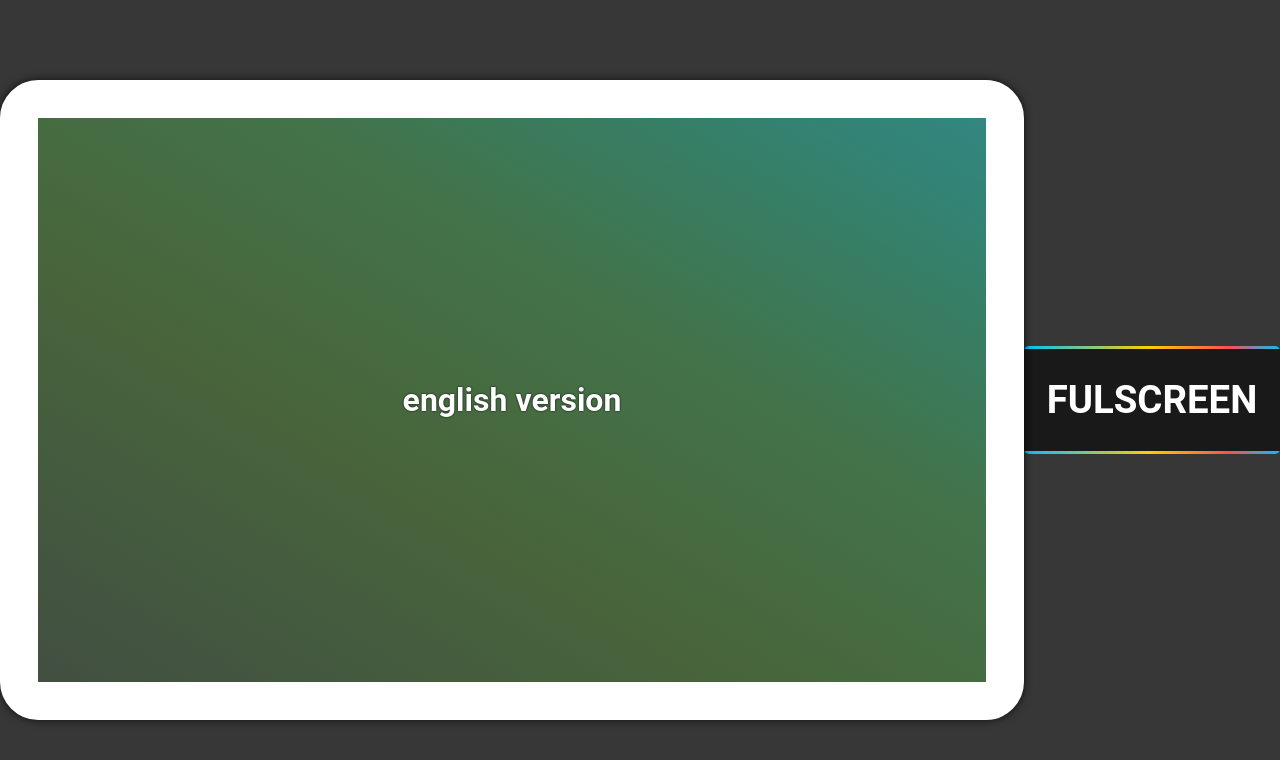
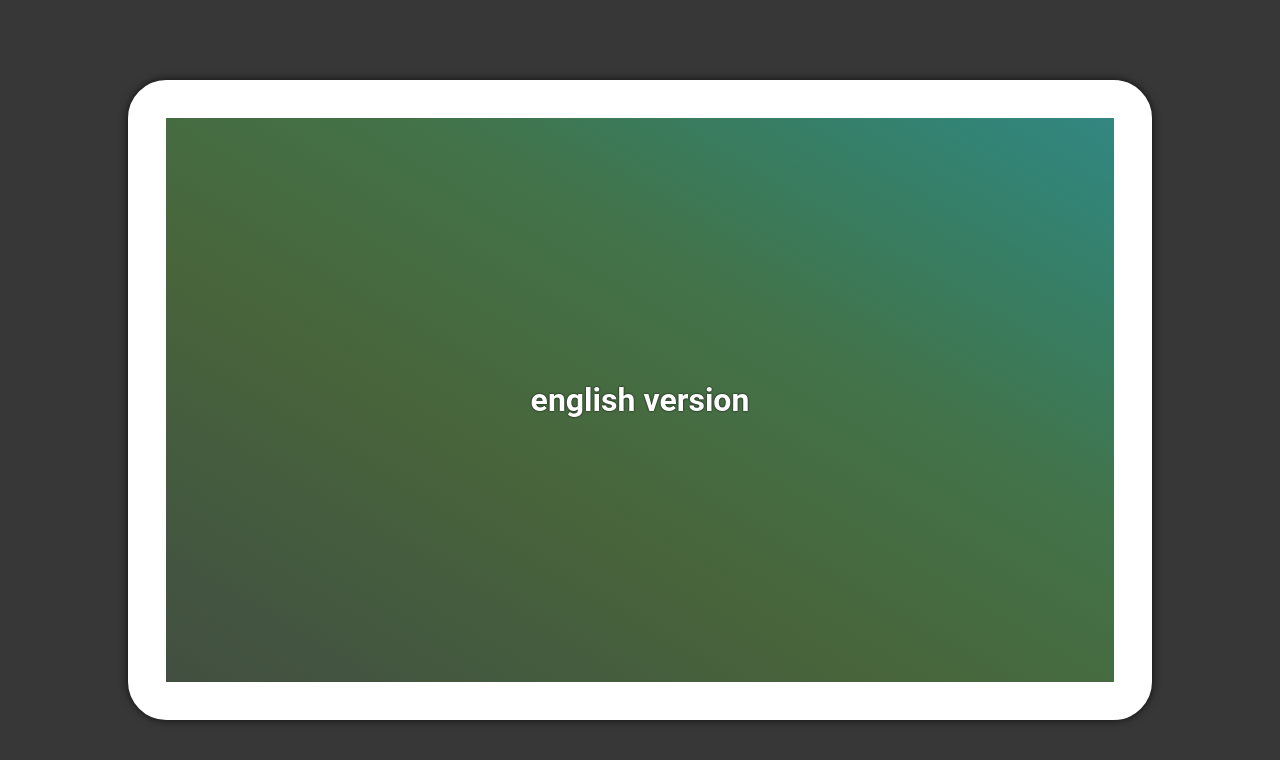
Before and after one commit to oRiamn/toeic-vocabulary, a plain HTML site: page index.html in a window 1280 px wide. Drawn offline with Linux system fonts and the light colour scheme.

Commit message:
Update index.html

```diff
--- a/index.html
+++ b/index.html
@@ -20,6 +20,5 @@
         </div>
       </div>
     </div>
-    <a href="#" class="rainbow-button fullscreen" alt="Fulscreen"></a>
   </body>
 </html>
```
